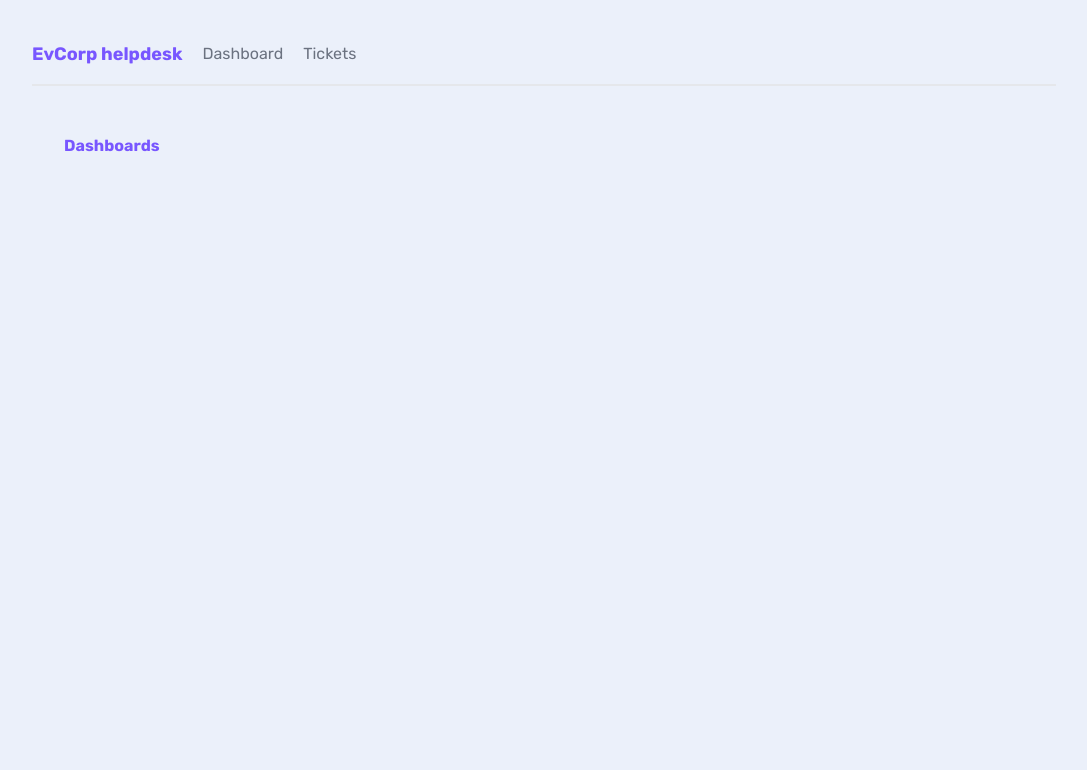
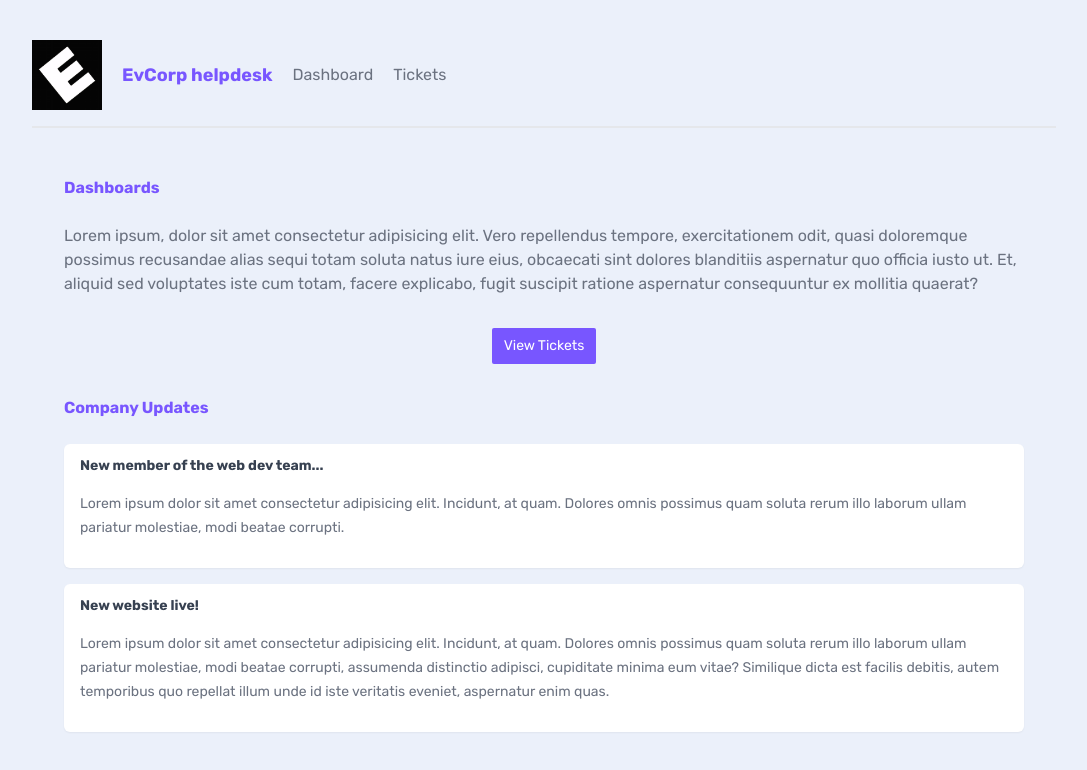
Before and after one commit to zaskier/next.js, a Next.js app: page / in a window 1280 px wide. Shown: the top 770 px of the page, without its empty margins (96-1183 px from the left). Built offline with nearby package versions, Linux system fonts and the light colour scheme.

Commit message:
added content

```diff
--- a/app/components/Navbar.jsx
+++ b/app/components/Navbar.jsx
@@ -1,9 +1,12 @@
+import Image from 'next/image';
 import Link from 'next/link';
 import React from 'react';
+import Logo from 'public/ev_corp_logo.png';
 
 export default function Navbar() {
   return (
     <nav>
+      <Image src={Logo} alt=" EvCorp helpdesk logo" width={70} quality={70} placeholder="blur" />{' '}
       <h1>EvCorp helpdesk</h1>
       <Link href="/">Dashboard</Link>
       <Link href="/tickets">Tickets</Link>
--- a/app/page.jsx
+++ b/app/page.jsx
@@ -1,9 +1,43 @@
 import Image from 'next/image';
+import Link from 'next/link';
 
 export default function Home() {
   return (
     <main>
       <h2>Dashboards</h2>
+      <p>
+        Lorem ipsum, dolor sit amet consectetur adipisicing elit. Vero repellendus tempore,
+        exercitationem odit, quasi doloremque possimus recusandae alias sequi totam soluta natus
+        iure eius, obcaecati sint dolores blanditiis aspernatur quo officia iusto ut. Et, aliquid
+        sed voluptates iste cum totam, facere explicabo, fugit suscipit ratione aspernatur
+        consequuntur ex mollitia quaerat?
+      </p>
+
+      <div className="flex justify-center my-8">
+        <Link href="/tickets">
+          <button className="btn-primary">View Tickets</button>
+        </Link>
+      </div>
+
+      <h2>Company Updates</h2>
+
+      <div className="card">
+        <h3>New member of the web dev team...</h3>
+        <p>
+          Lorem ipsum dolor sit amet consectetur adipisicing elit. Incidunt, at quam. Dolores omnis
+          possimus quam soluta rerum illo laborum ullam pariatur molestiae, modi beatae corrupti.
+        </p>
+      </div>
+      <div className="card">
+        <h3>New website live!</h3>
+        <p>
+          Lorem ipsum dolor sit amet consectetur adipisicing elit. Incidunt, at quam. Dolores omnis
+          possimus quam soluta rerum illo laborum ullam pariatur molestiae, modi beatae corrupti,
+          assumenda distinctio adipisci, cupiditate minima eum vitae? Similique dicta est facilis
+          debitis, autem temporibus quo repellat illum unde id iste veritatis eveniet, aspernatur
+          enim quas.
+        </p>
+      </div>
     </main>
   );
 }
```
Also changed, not shown: public/ev_corp_logo.png (added).
